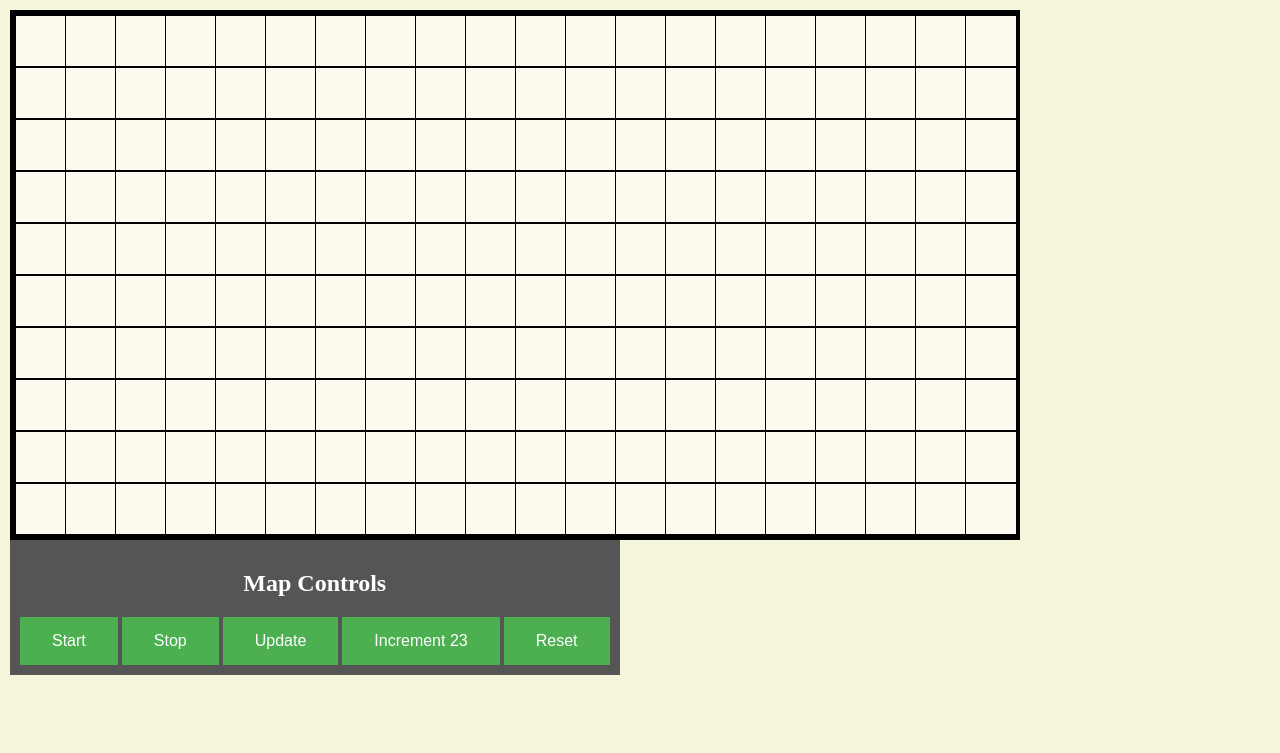
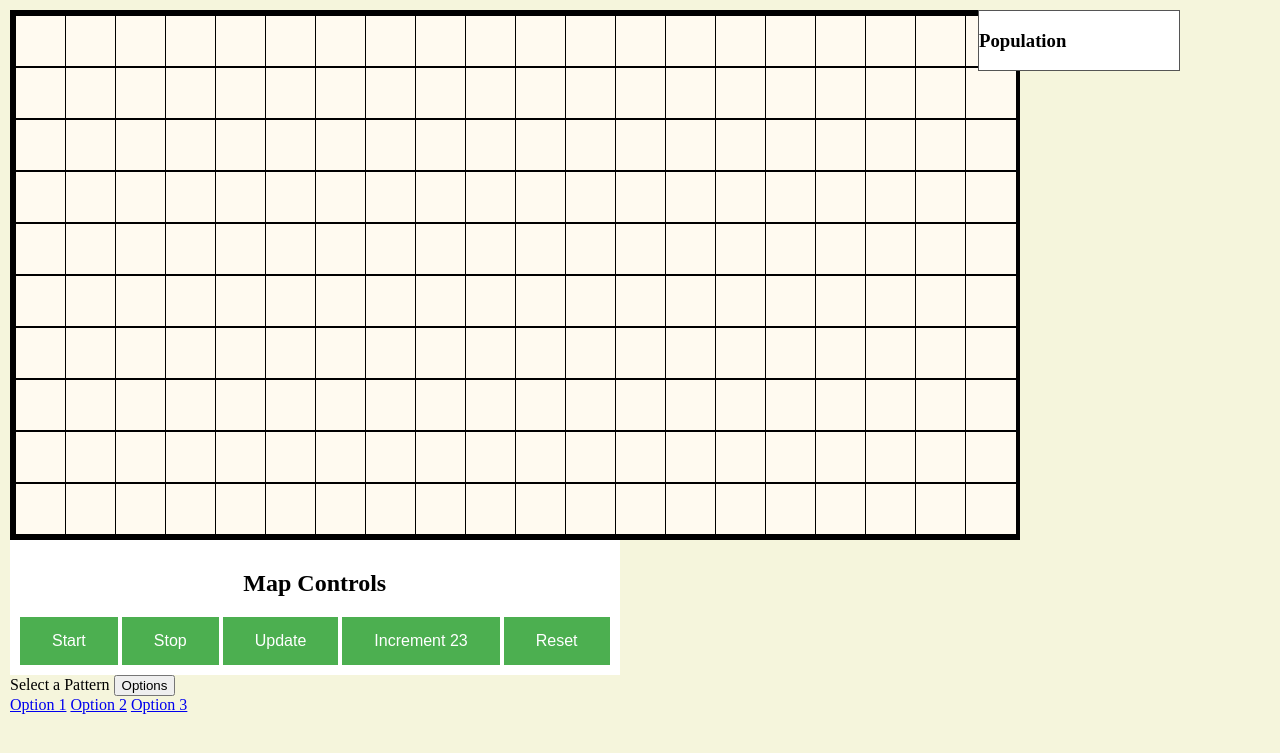
Before and after one commit to razatsutradhar/game_of_life, a PHP site: page / in a window 1280 px wide. Shown: the top 753 px of the page. Run offline with PHP 8.4, Linux system fonts and the light colour scheme.

Commit message:
Added Population View and Button visuals

```diff
--- a/index.html
+++ b/index.html
@@ -32,11 +32,18 @@
 	</div>
 
 	<div class="popView">
+		<h3>Population</h3>
 
 	</div>
 
-	<div class=">
-
+	<div class="patternSelection">
+		Select a Pattern
+		<button class="dropdown">Options</button>
+		<div class="dropdown-content">
+			<a href="#">Option 1</a>
+			<a href="#">Option 2</a>
+			<a href="#">Option 3</a>
+		</div>
 	</div>
 </body>
 
--- a/style.css
+++ b/style.css
@@ -36,9 +36,9 @@ td {
 }
 
 .mapControl {
-  background-color: #555555;
+  background-color: #FFFFFF;
   border: none;
-  color: white;
+  color: Black;
   padding:10px;
   text-align: center;
   text-decoration: none;
@@ -58,6 +58,7 @@ td {
   display: inline-block;
   overflow: hidden;
   font-size: 16px;
+  cursor: pointer;
 }
 
 .button:after {
@@ -67,7 +68,7 @@ td {
   position: absolute;
   padding-top: 300%;
   padding-left: 350%;
-  margin-left: -31px !important;
+  margin-left: -32px !important;
   margin-top: -120%;
   opacity: 0;
   transition: all 0.8s
@@ -80,6 +81,18 @@ td {
   transition: 0s
 }
 
+.button:hover {
+  box-shadow: 0 12px 16px 0 rgba(0,0,0,0.24),0 17px 50px 0 rgba(0,0,0,0.19);
+}
+
+.popView {
+	position: absolute;
+	top: 10px;
+	right: 100px;
+	width: 200px;
+	background: white;
+	border: 1px solid #555;
+}
 .cell {
     grid-column-start: 1;
     grid-column-end: 3;
```
